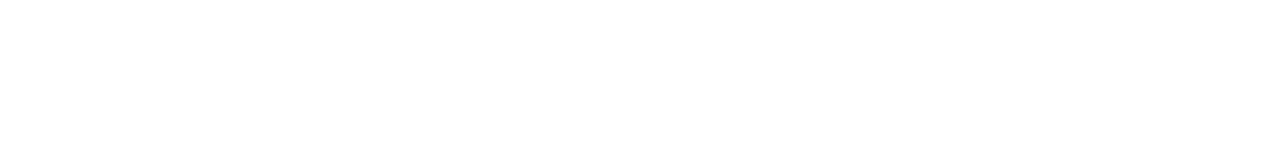
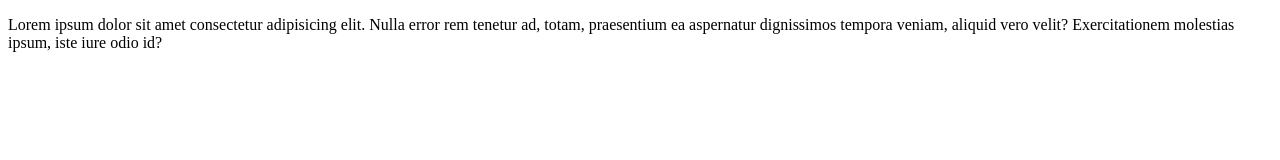
Before and after one commit to harrywinchester/git-hub, a plain HTML site: page aboutus.html in a window 1280 px wide. Drawn offline with Linux system fonts and the light colour scheme.

Commit message:
adding pragraph to aboutus page

```diff
--- a/aboutus.html
+++ b/aboutus.html
@@ -6,6 +6,8 @@
     <title>Document</title>
 </head>
 <body>
-
+    <p>
+        Lorem ipsum dolor sit amet consectetur adipisicing elit. Nulla error rem tenetur ad, totam, praesentium ea aspernatur dignissimos tempora veniam, aliquid vero velit? Exercitationem molestias ipsum, iste iure odio id?
+    </p>
 </body>
 </html>
```
